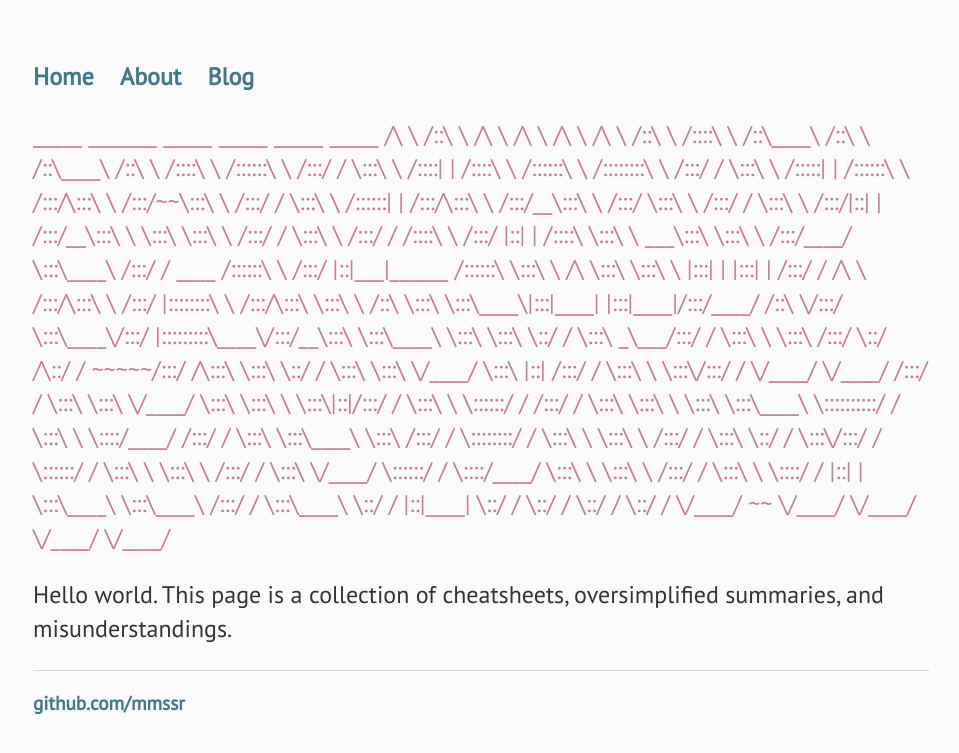
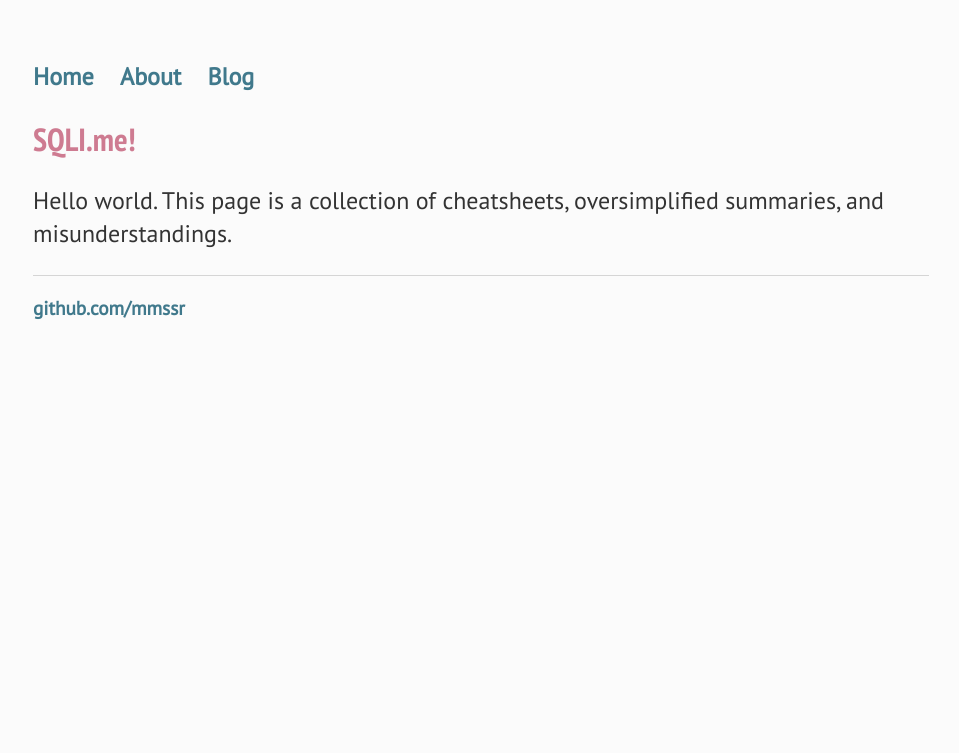
Before and after one commit to mmssr/mmssr.github.io, a Jekyll site: the page built from index.html, in a window 1280 px wide. Shown: the top 753 px of the page, without its empty margins (159-1118 px from the left). Built offline with Jekyll 4.4.1, drawn with Linux system fonts in a browser that asks for light colours.

Commit message:
Update index.html

```diff
--- a/index.html
+++ b/index.html
@@ -3,29 +3,6 @@
 title: SQLI.me
 ---
 <div class="blurb">
-	<p><font color=#CE7B91>
-	  _____                   _______                   _____            _____                    _____                    _____
-         /\    \                 /::\    \                 /\    \          /\    \                  /\    \                  /\    \
-        /::\    \               /::::\    \               /::\____\        /::\    \                /::\____\                /::\    \
-       /::::\    \             /::::::\    \             /:::/    /        \:::\    \              /::::|   |               /::::\    \
-      /::::::\    \           /::::::::\    \           /:::/    /          \:::\    \            /:::::|   |              /::::::\    \
-     /:::/\:::\    \         /:::/~~\:::\    \         /:::/    /            \:::\    \          /::::::|   |             /:::/\:::\    \
-    /:::/__\:::\    \       /:::/    \:::\    \       /:::/    /              \:::\    \        /:::/|::|   |            /:::/__\:::\    \
-    \:::\   \:::\    \     /:::/    / \:::\    \     /:::/    /               /::::\    \      /:::/ |::|   |           /::::\   \:::\    \
-  ___\:::\   \:::\    \   /:::/____/   \:::\____\   /:::/    /       ____    /::::::\    \    /:::/  |::|___|______    /::::::\   \:::\    \
- /\   \:::\   \:::\    \ |:::|    |     |:::|    | /:::/    /       /\   \  /:::/\:::\    \  /:::/   |::::::::\    \  /:::/\:::\   \:::\    \
-/::\   \:::\   \:::\____\|:::|____|     |:::|____|/:::/____/       /::\   \/:::/  \:::\____\/:::/    |:::::::::\____\/:::/__\:::\   \:::\____\
-\:::\   \:::\   \::/    / \:::\   _\___/:::/    / \:::\    \       \:::\  /:::/    \::/    /\::/    / ~~~~~/:::/    /\:::\   \:::\   \::/    /
- \:::\   \:::\   \/____/   \:::\ |::| /:::/    /   \:::\    \       \:::\/:::/    / \/____/  \/____/      /:::/    /  \:::\   \:::\   \/____/
-  \:::\   \:::\    \        \:::\|::|/:::/    /     \:::\    \       \::::::/    /                       /:::/    /    \:::\   \:::\    \
-   \:::\   \:::\____\        \::::::::::/    /       \:::\    \       \::::/____/                       /:::/    /      \:::\   \:::\____\
-    \:::\  /:::/    /         \::::::::/    /         \:::\    \       \:::\    \                      /:::/    /        \:::\   \::/    /
-     \:::\/:::/    /           \::::::/    /           \:::\    \       \:::\    \                    /:::/    /          \:::\   \/____/
-      \::::::/    /             \::::/____/             \:::\    \       \:::\    \                  /:::/    /            \:::\    \
-       \::::/    /               |::|    |               \:::\____\       \:::\____\                /:::/    /              \:::\____\
-        \::/    /                |::|____|                \::/    /        \::/    /                \::/    /                \::/    /
-         \/____/                  ~~                       \/____/          \/____/                  \/____/                  \/____/
-
-		</font></p>
+	<h1>SQLI.me!</h1>
 	<p>Hello world. This page is a collection of cheatsheets, oversimplified summaries, and misunderstandings.</p>
 </div><!-- /.blurb -->
```
